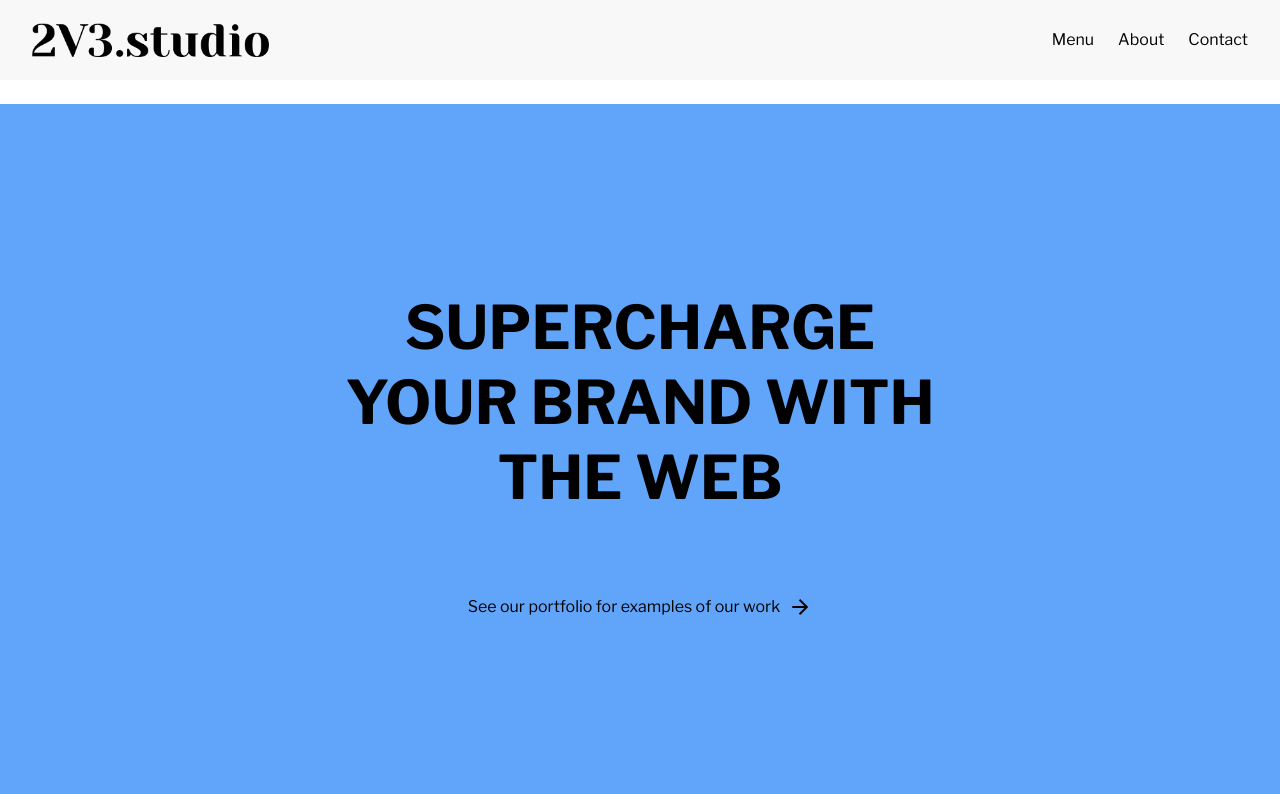
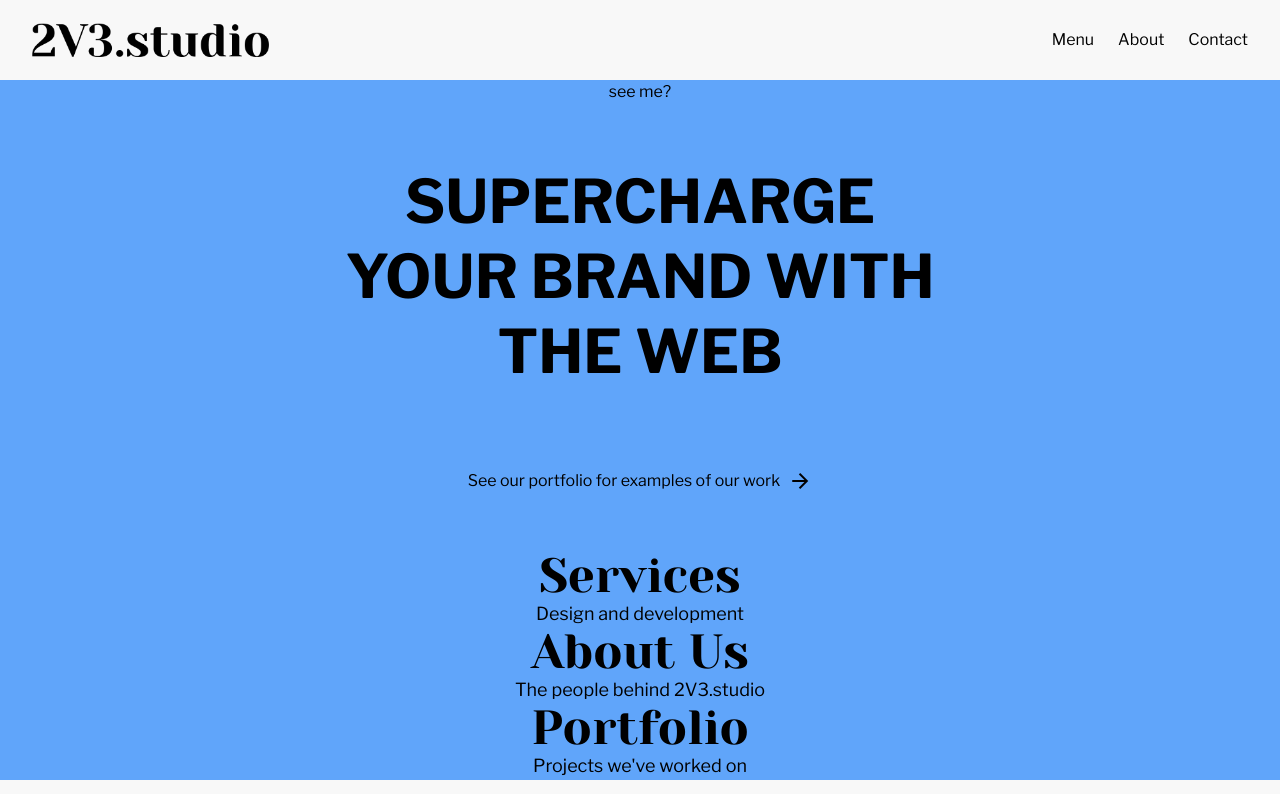
Before and after one commit to PaoloSait/calypso, a SvelteKit app: page / in a window 1280 px wide. Shown: the top 794 px of the page. Built offline with nearby package versions, Linux system fonts and the light colour scheme.

Commit message:
TK: DId sghit

```diff
--- a/src/app.html
+++ b/src/app.html
@@ -7,7 +7,7 @@
 	<meta name="viewport" content="width=device-width, initial-scale=1" />
 
 	<link rel="preconnect" href="https://fonts.googleapis.com">
-	<link rel="preconnect" href="https://fonts.gstatic.com" crossorigin>F
+	<link rel="preconnect" href="https://fonts.gstatic.com" crossorigin>
 	<link
 		href="https://fonts.googleapis.com/css2?family=Libre+Franklin:wght@400;500;600;700;800;900&family=Yeseva+One&display=swap"
 		rel="stylesheet">
--- a/src/routes/+page.svelte
+++ b/src/routes/+page.svelte
@@ -3,6 +3,9 @@
 </script>
 
 <div class="bg-blue-400 h-[700px] flex flex-col items-center">
+    <div>
+        see me?
+    </div>
     <div class="flex flex-col items-center justify-center h-full w-1/2 gap-20">
         <div class="text-6xl font-bold text-center leading-tight">
             SUPERCHARGE YOUR BRAND WITH THE WEB
@@ -15,7 +18,7 @@
             </span>
         </div>
     </div>
-</div>
-<SectionHeader title={"Services"} subtitle={"Design and development"} />
+    <SectionHeader title={"Services"} subtitle={"Design and development"} />
 <SectionHeader title={"About Us"} subtitle={"The people behind 2V3.studio"} />
 <SectionHeader title={"Portfolio"} subtitle={"Projects we've worked on"} />
+</div>
```
